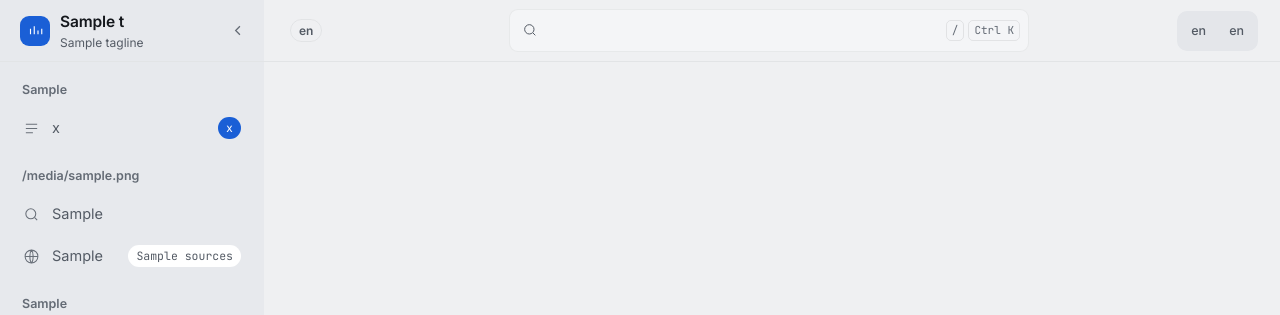
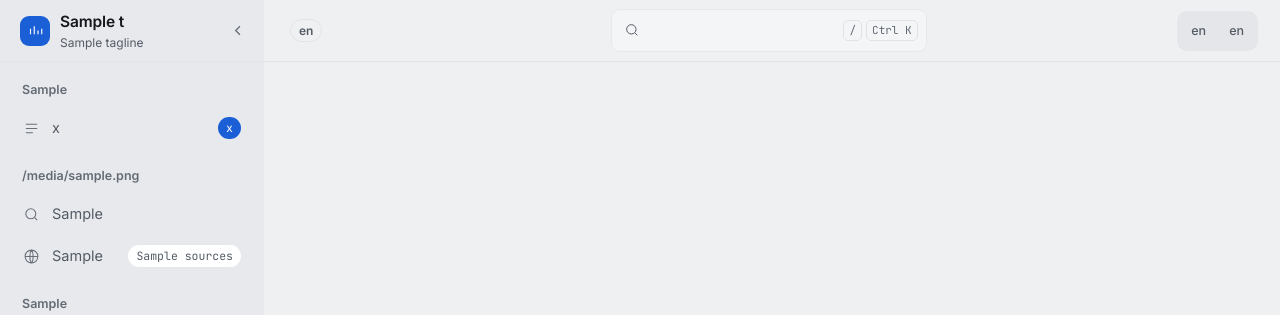
Before and after one commit to brkakyldz/ai-research-agent, a Python web app: template src/ainews/web/templates/base.html in a window 1280 px wide. Shown: the top 315 px of the page. Run offline with Jinja, Linux system fonts and the light colour scheme; the template is opened without the code that fills it: most values are stand-ins (such as "Sample title", 1, 10 or a date in 2020).

Commit message:
The bar gives its width back from the middle, and the README is reshot
Regenerating the README screenshots caught it: at 1320px - the width
`scripts/screenshots.py` shoots at - the date read "6 Eylul 202" and stopped.

The bar's four tracks were `--rail`, `minmax(0, 1fr)`, a flat `520px`, and
`minmax(0, 1fr)`. Zero as the minimum on the outer two says the title and the
controls may shrink under their own contents; a flat cap in the middle says the
search box may not. So on any window where the four cells did not fit, the box
held 520px it had no use for and the date lost its year. That was the rule
working as written and the rule was backwards: losing a date is a decision,
losing the last four characters of one is a defect.

The outer tracks are floored at `min-content` now and the middle one is a plain
`1fr` with the 520px cap moved onto the box. The search reaches 520 on any
window wide enough to spare it and gives the width back before anything beside
it is cut. `min-width: 0` came off `.bar__id`, `.bar__date` and `.bar-right`
for the floor to mean anything - a flex container whose minimum is zeroed
contributes zero to the track it is floored by - and the 1180px rule that used
to hide the stamp is gone with the reason for it.

Checked in a browser at fourteen widths from 2560 to 375 in both languages
(English writes the longer date): nothing clipped, nothing scrolling sideways.
The same pass drives the collapse - click, persist across a navigation, reopen -
and both search shortcuts.

Co-Authored-By: Claude Opus 5 <noreply@anthropic.com>

```diff
--- a/src/ainews/web/static/theme.css
+++ b/src/ainews/web/static/theme.css
@@ -530,15 +530,24 @@ svg { display: block; }
 /* Four cells, laid out as four columns rather than as one flex row with an
    `auto` margin in the middle of it. The first is the brand and it is exactly
    the rail's width, so the bar and the rail share one column and the shell has
-   one vertical edge. The third is the search box and it is centred on the
-   window, not on whatever is left over after the title - so the box does not
-   move sideways when the page name changes length or the run status appears.
-   The two `1fr` columns either side of it are equal, which is what holds it
-   still. */
+   one vertical edge. The third is the search box and it is centred in what the
+   rail leaves, not in whatever is left over after the title - so the box does
+   not move sideways when the page name changes length or the run status
+   appears. Three equal `1fr` columns after the rail are what hold it still.
+
+   The two outer ones are floored at `min-content` and the middle one is not,
+   which is the whole of how this row decides what gives. Written as
+   `minmax(0, 1fr)` on the sides and a flat `520px` in the middle - which is
+   what it was until the date arrived - the sides were free to shrink under
+   their own contents and the middle was not: on a 1320px window "6 Eylül 2026"
+   was cut off mid-year while the search box held 520px it did not need. The
+   floor says the title and the controls are not allowed to be clipped, and the
+   cap on the box rather than on the track says the search is the one that
+   gives. It reaches 520px on any window wide enough to spare it. */
 .top-bar {
   grid-column: 1 / -1;
   display: grid;
-  grid-template-columns: var(--rail) minmax(0, 1fr) minmax(0, 520px) minmax(0, 1fr);
+  grid-template-columns: var(--rail) minmax(min-content, 1fr) minmax(0, 1fr) minmax(min-content, 1fr);
   align-items: center;
   gap: 16px;
   /* No left padding: the first column is the rail's, and it carries its own. */
@@ -594,13 +603,14 @@ svg { display: block; }
   fill: none;
   transition: transform var(--dur) var(--ease);
 }
-/* The title column can be narrower than its contents on a 1320px window, and
-   when it is, the stamp is the half that goes - it is the least of the three
-   things in the bar and the only one that is not a control. `min-width: 0` on
-   the stamp is what enforces that: without it the stamp will not shrink, and
-   the item after it - the bulletin's language - is the one that gets cut off
-   instead, which is the opposite of the rule. */
-.bar__id { display: flex; align-items: baseline; gap: 10px; min-width: 0; overflow: hidden; }
+/* No `min-width: 0`, and that is load-bearing rather than an omission. The
+   track above is floored at this cell's `min-content`, and a flex container
+   whose minimum is zeroed contributes zero to that floor - the floor would be
+   written and would mean nothing. Until 2026-09-07 the rule here was the
+   opposite: the cell was allowed to shrink under its contents so the stamp
+   would be the half that goes. It did not go, it was cut in half. Losing a
+   date is a decision; losing the last four characters of one is a defect. */
+.bar__id { display: flex; align-items: baseline; gap: 10px; }
 /* The page name, and it was the same size as a nav link. It is the one word
    that says which of five pages this is, so it is set as a heading. */
 .bar__id h1 { font-size: 17px; font-weight: 600; white-space: nowrap; flex: none; }
@@ -618,8 +628,6 @@ svg { display: block; }
   font-size: 12.5px;
   color: var(--ink-2);
   white-space: nowrap;
-  min-width: 0;
-  overflow: hidden;
   /* Its own baseline is the icon's, and the row's is the heading's. */
   align-self: center;
 }
@@ -638,15 +646,15 @@ svg { display: block; }
   border-radius: 999px;
   padding: 1px 8px;
 }
-/* `min-width: 0` for the same reason `.bar__id` has it: a grid item's automatic
-   minimum is its min-content width, so without it the track grows past its
-   `1fr` rather than letting the row inside it reflow. */
+/* No `min-width: 0`, for the same reason `.bar__id` has none: its track is
+   floored at this cell's `min-content` and a zeroed minimum would erase the
+   floor. These are controls, and a control clipped to fit is a control that
+   cannot be pressed. */
 .bar-right {
   display: flex;
   align-items: center;
   justify-content: flex-end;
   gap: 8px;
-  min-width: 0;
 }
 
 .btn {
@@ -689,6 +697,11 @@ svg { display: block; }
      gap rather than as the lane the bar is built around. */
   padding: 8px 8px 8px 12px;
   width: 100%;
+  /* The cap is on the box, not on its track: a capped track cannot give width
+     back when the cells beside it need it, and giving it back is this row's
+     only way of not clipping something that must not be clipped. */
+  max-width: 520px;
+  margin: 0 auto;
   color: var(--ink-2);
   transition: box-shadow var(--dur) var(--ease), border-color var(--dur) var(--ease),
               background var(--dur) var(--ease);
@@ -706,6 +719,10 @@ svg { display: block; }
   color: var(--ink-0);
   outline: none;
   width: 100%;
+  /* The box gives its width back to the bar's outer cells before they clip, so
+     on a narrow window the placeholder is the thing that runs out of room. An
+     ellipsis is what says that was allowed for. */
+  text-overflow: ellipsis;
 }
 .field::placeholder, .search input::placeholder { color: var(--ink-2); }
 /* Both shortcuts, because both are real: the script at the foot of `base.html`
@@ -1602,7 +1619,6 @@ td.strong { color: var(--ink-0); }
 @media (max-width: 1180px) {
   :root { --rail: 220px; }
   .brand__s { display: none; }
-  .top-bar { grid-template-columns: var(--rail) minmax(0, 1fr) minmax(0, 400px) minmax(0, 1fr); }
   .main--split { gap: 28px; }
 }
 
```
Also changed, not shown: 6 other files.
